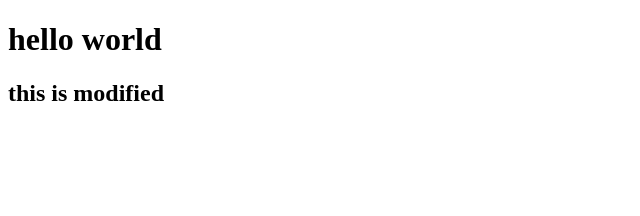
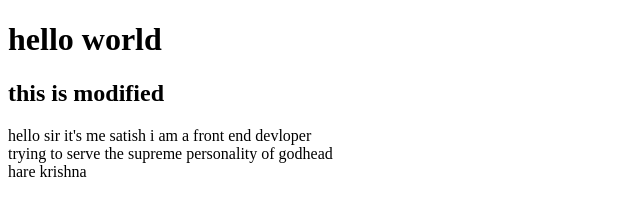
Before and after one commit to satish62S/git, a plain HTML site: page index.html in a window 1280 px wide. Shown: the whole page, without its empty margins (0-640 px from the left). Drawn offline with Linux system fonts and the light colour scheme.

Commit message:
hare krishna

```diff
--- a/index.html
+++ b/index.html
@@ -11,5 +11,7 @@
     </H1>
     <h2>this is modified</h2>
 
+    <p>hello sir it's me satish i am a  front end devloper <br>trying to serve the supreme personality of godhead<br>hare krishna</p>
+
 </body>
 </html>
```
